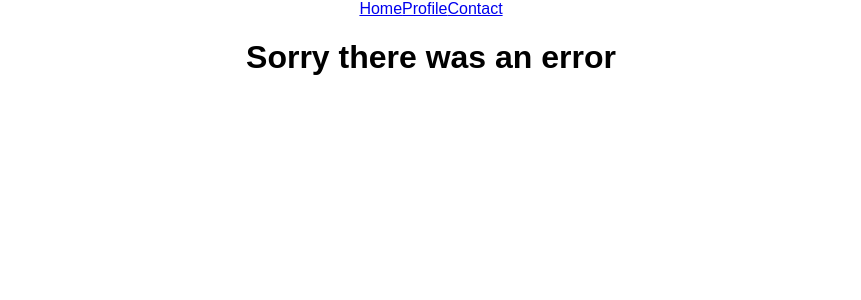
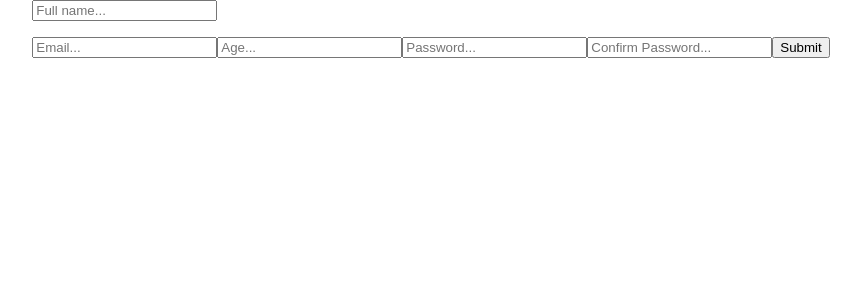
Before and after one commit to lukass4/learning-react, a React (Create React App) app: page / in a window 1280 px wide. Shown: the top 300 px of the page, without its empty margins (209-1070 px from the left). Built offline with nearby package versions, Linux system fonts and the light colour scheme; no server answers.

Commit message:
React form example

```diff
--- a/package.json
+++ b/package.json
@@ -3,6 +3,7 @@
   "version": "0.1.0",
   "private": true,
   "dependencies": {
+    "@hookform/resolvers": "^2.9.10",
     "@tanstack/react-query": "^4.22.0",
     "@testing-library/jest-dom": "^5.16.5",
     "@testing-library/react": "^13.4.0",
@@ -10,9 +11,11 @@
     "axios": "^1.2.2",
     "react": "^18.2.0",
     "react-dom": "^18.2.0",
+    "react-hook-form": "^7.42.0",
     "react-router-dom": "^6.6.2",
     "react-scripts": "5.0.1",
-    "web-vitals": "^2.1.4"
+    "web-vitals": "^2.1.4",
+    "yup": "^0.32.11"
   },
   "scripts": {
     "start": "react-scripts start",
--- a/src/App.js
+++ b/src/App.js
@@ -1,52 +1,10 @@
 import "./App.css";
-import { BrowserRouter as Router, Routes, Route } from "react-router-dom";
-import { Home } from "./pages/Home";
-import { Profile } from "./pages/Profile";
-import { Contact } from "./pages/Contact";
-import { Navbar } from "./Navbar";
-import { useState, createContext } from "react";
-import { QueryClient, QueryClientProvider } from "@tanstack/react-query";
-
-export const AppContext = createContext();
+import { Form } from "./components/Form";
 
 function App() {
-	const [username, setUsername] = useState("PedroTech");
-
-	const client = new QueryClient({
-		defaultOptions: {
-			queries: { refetchOnWindowFocus: false },
-		},
-	});
-
-	return (
-		<div className="App">
-			<QueryClientProvider client={client}>
-				<AppContext.Provider value={{ username, setUsername }}>
-					<Router>
-						<Navbar />
-						<Routes>
-							<Route
-								path="/"
-								element={<Home />}
-							/>
-							<Route
-								path="/profile"
-								element={<Profile />}
-							/>
-							<Route
-								path="/contact"
-								element={<Contact />}
-							/>
-							<Route
-								path="*"
-								element={<h1>404 not found</h1>}
-							/>
-						</Routes>
-					</Router>
-				</AppContext.Provider>
-			</QueryClientProvider>
-		</div>
-	);
+	return <div className="App">
+		<Form />
+	</div>;
 }
 
 export default App;
--- a/src/Navbar.js
+++ /dev/null
@@ -1,11 +0,0 @@
-import { Link } from "react-router-dom";
-
-export const Navbar = () => {
-	return (
-		<div>
-			<Link to="/">Home</Link>
-			<Link to="/profile">Profile</Link>
-			<Link to="/contact">Contact</Link>
-		</div>
-	);
-};
--- a/src/components/ChangeProfile.js
+++ /dev/null
@@ -1,16 +0,0 @@
-import { useState } from "react";
-import { useContext } from "react";
-import { AppContext } from "../App";
-
-export const ChangeProfile = () => {
-	const [newUsername, setNewUsername] = useState("");
-
-	const  {setUsername } = useContext(AppContext);
-
-	return (
-		<div>
-			<input onChange={(event) => setNewUsername(event.target.value)} />
-			<button onClick={() => {setUsername(newUsername)}}>Change Username</button>
-		</div>
-	);
-};
--- /dev/null
+++ b/src/components/Form.js
@@ -0,0 +1,66 @@
+import { set, useForm } from "react-hook-form";
+import * as yup from "yup";
+import { yupResolver } from "@hookform/resolvers/yup";
+import { useState } from "react";
+
+export const Form = () => {
+	const [submitted, setSubmitted] = useState(false);
+
+	const schema = yup.object().shape({
+		fullName: yup.string().required("Your full name is required"), // error message
+		email: yup.string().email().required(),
+		age: yup.number().positive().integer().min(18).required(),
+		password: yup.string().min(4).max(20).required(),
+		confirmPassword: yup
+			.string()
+			.oneOf([yup.ref("password"), null])
+			.required(),
+	});
+
+	const {
+		register,
+		handleSubmit,
+		formState: { errors }, // gets errors
+	} = useForm({
+		resolver: yupResolver(schema), // checks with the schema from yup
+	});
+
+	const onSubmit = (data) => {
+		// what happens on a submit without errors
+		console.log(data);
+		setSubmitted(true);
+	};
+	return (
+		<form onSubmit={handleSubmit(onSubmit)}>
+			<input
+				type="text"
+				placeholder="Full name..."
+				{...register("fullName")}
+			/>
+			<p>{errors.fullName?.message}</p>{" "}
+			{/* ^ Displays on incorrect password */}
+			<input
+				type="text"
+				placeholder="Email..."
+				{...register("email")}
+			/>
+			<input
+				type="number"
+				placeholder="Age..."
+				{...register("age")}
+			/>
+			<input
+				type="password"
+				placeholder="Password..."
+				{...register("password")}
+			/>
+			<input
+				type="password"
+				placeholder="Confirm Password..."
+				{...register("confirmPassword")}
+			/>
+			<input type="submit" />
+			{submitted && <p>Thanks, form submitted</p>}
+		</form>
+	);
+};
--- a/src/pages/Contact.js
+++ /dev/null
@@ -1,3 +0,0 @@
-export const Contact = () => {
-    return <h1>This is the contact page</h1>
-}
--- a/src/pages/Home.js
+++ /dev/null
@@ -1,31 +0,0 @@
-import { useContext } from "react";
-import { AppContext } from "../App";
-import { useQuery } from "@tanstack/react-query";
-import Axios from "axios";
-
-export const Home = () => {
-	const {
-		data: catData, // Renames to catData
-		isLoading,
-		isError,
-		refetch,
-	} = useQuery(["cat"], () => {
-		return Axios.get("https://catfact.ninja/fact").then((res) => res.data);
-	});
-	const { username } = useContext(AppContext);
-
-	if (isError) {
-		return <h1>Sorry there was an error</h1>;
-	}
-
-	if (isLoading) {
-		return <h1>Loading</h1>;
-	}
-
-	return (
-		<h1>
-			This is the home page and user is {username} <p> {catData?.fact}</p>
-			<button onClick={refetch}> Update data</button>
-		</h1>
-	);
-};
--- a/src/pages/Profile.js
+++ /dev/null
@@ -1,13 +0,0 @@
-import { ChangeProfile } from "../components/ChangeProfile";
-import { useContext } from "react";
-import { AppContext } from "../App";
-
-export const Profile = () => {
-	const { username } = useContext(AppContext);
-	return (
-		<div>
-			PROFILE, user is: {username}
-			<ChangeProfile />
-		</div>
-	);
-};
```
Also changed, not shown: 1 other file (tests, documents, lock files or other folders).
